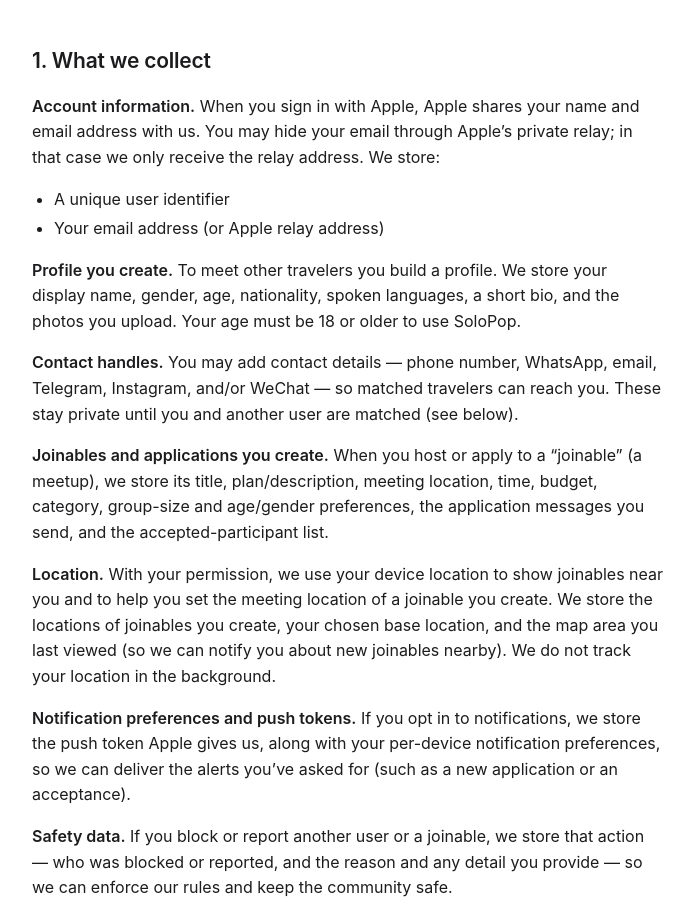
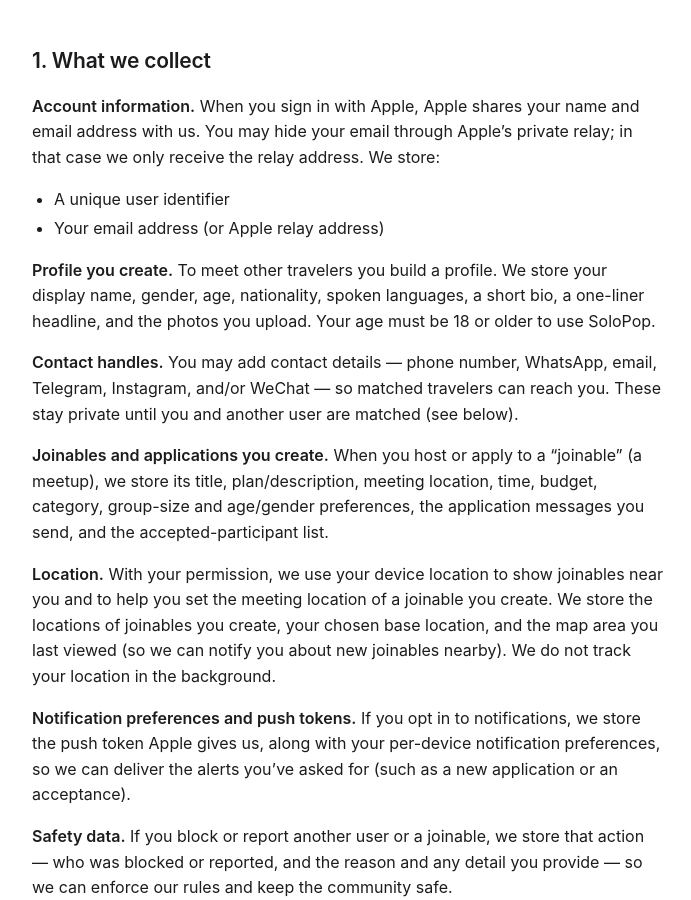
Before and after one commit to cs1384/cs1384.github.io, a Jekyll site: the page built from solopop/privacy.md, in a window 1280 px wide and 900 px high, scrolled down 384 px. Shown: the whole window, without its empty margins (292-983 px from the left). Built offline with Jekyll 4.4.1, drawn with Linux system fonts in a browser that asks for light colours.

Commit message:
Privacy policy: mention the one-liner headline profile field

```diff
--- a/solopop/privacy.md
+++ b/solopop/privacy.md
@@ -29,7 +29,7 @@
 
 **Profile you create.** To meet other travelers you build a profile. We
 store your display name, gender, age, nationality, spoken languages, a
-short bio, and the photos you upload. Your age must be 18 or older to
+short bio, a one-liner headline, and the photos you upload. Your age must be 18 or older to
 use SoloPop.
 
 **Contact handles.** You may add contact details — phone number,
```
